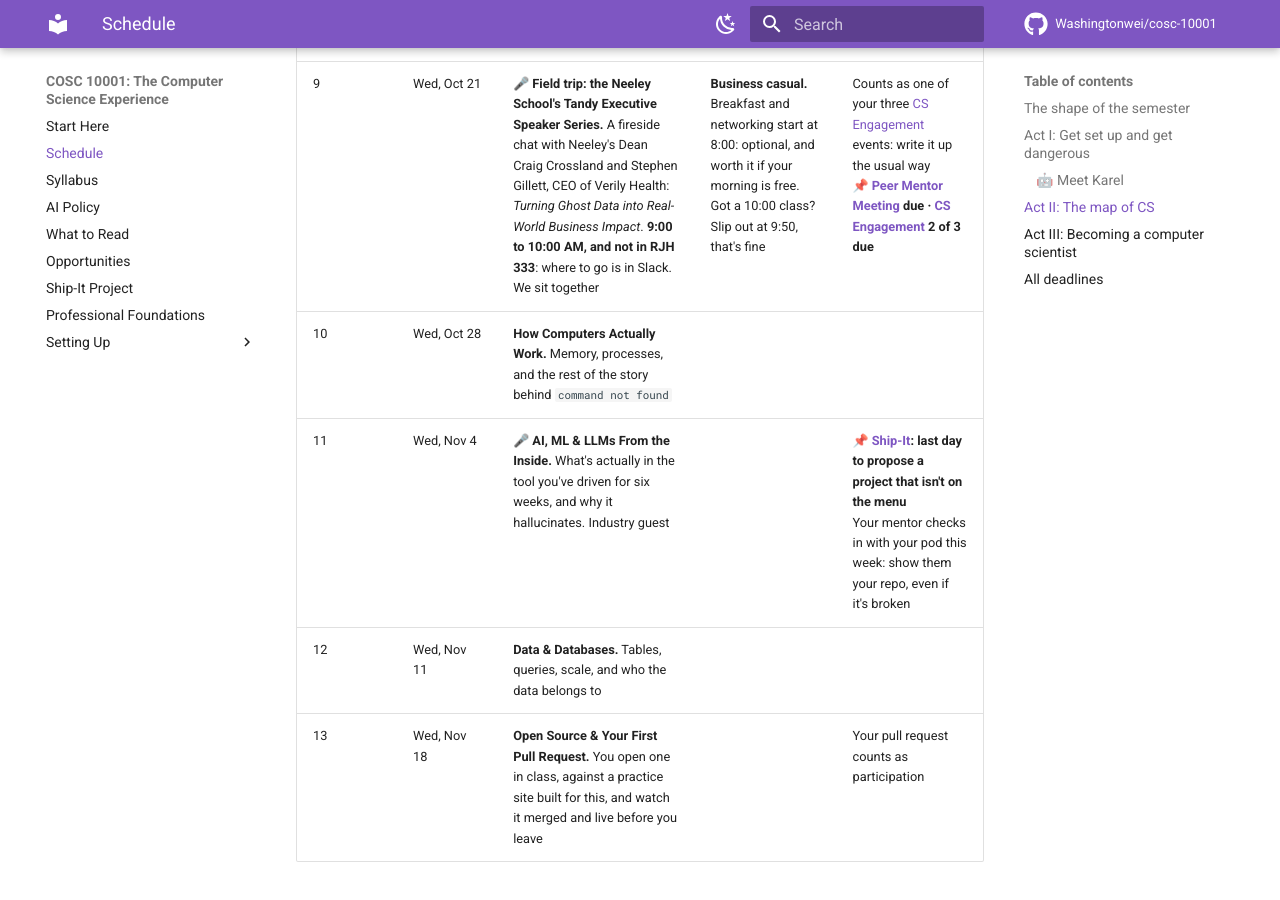
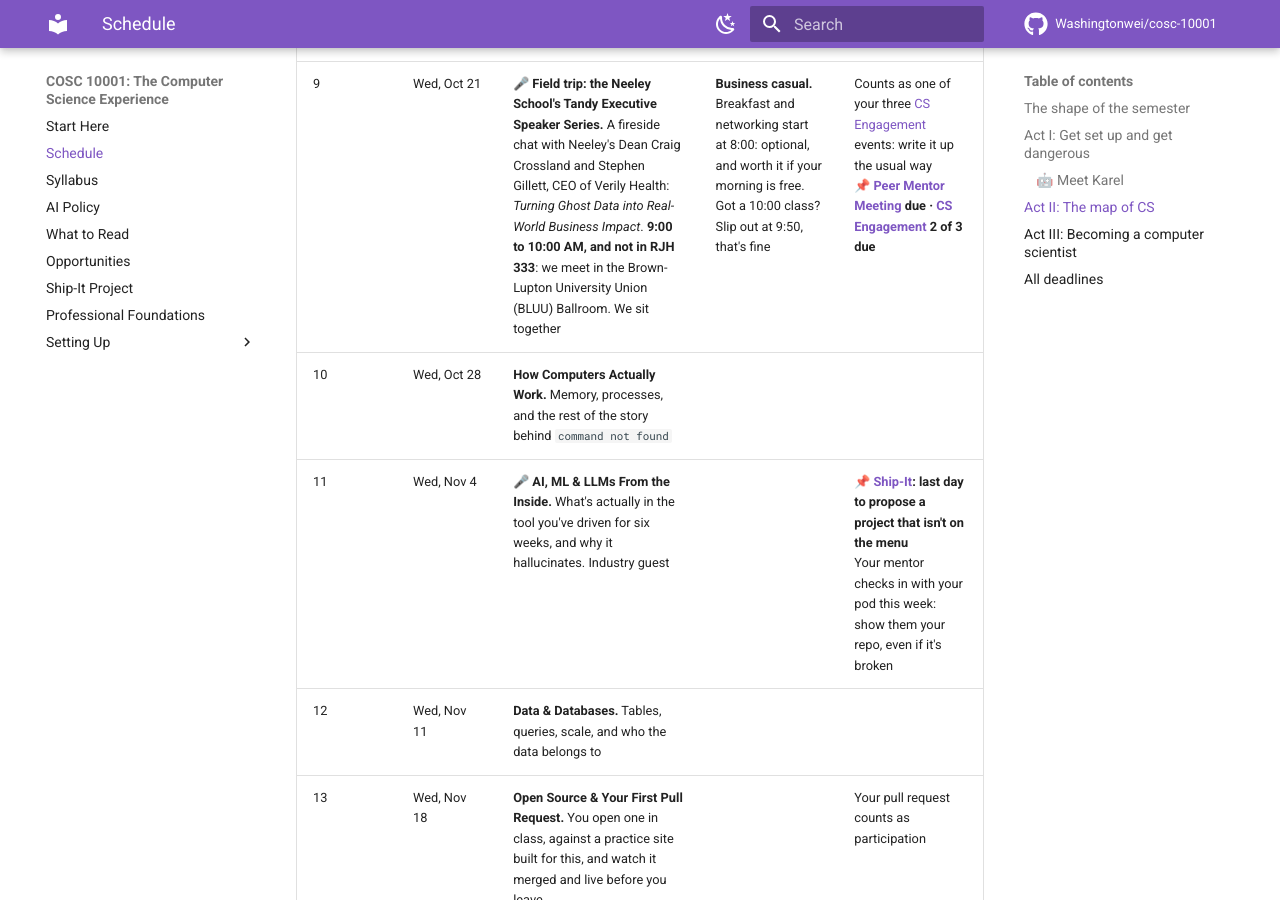
Before and after one commit to Washingtonwei/cosc-10001, an MkDocs documentation site: the page built from docs/schedule.md, in a window 1280 px wide and 900 px high, scrolled down 3282 px. Built offline with MkDocs 1.6.1 and Material for MkDocs 9.7.7, drawn with Linux system fonts in a browser that asks for light colours; comment, search, counter and statistics services are not loaded.

Commit message:
Schedule: Oct 21 meets in the BLUU Ballroom
Co-Authored-By: Claude Opus 5.5 <noreply@anthropic.com>

```diff
--- a/docs/schedule.md
+++ b/docs/schedule.md
@@ -42,7 +42,7 @@ Each session here closes with ten minutes of *"now do it with your agent"*, a sm
 | 6 | Wed, Sep 30 | 👥 **Thriving in College.** Student panel, no laptops. Your five peer mentors, and you ask the questions | Bring a question. Anonymous is fine | The written version, with deadlines, is **[Opportunities](opportunities.md)**<br>📌 [**Professional Foundations**](professional-foundations.md) **due** · [**CS Engagement**](syllabus.md#cs-engagement-experiences-3-15) **1 of 3 due**<br>[Ship-It](ship-it.md#timeline): pick your project and tell your pod what you chose |
 | 7 | Wed, Oct 7 | **Networks & the Internet.** What happens when you hit Enter on a URL<br>[Slides](week-07-slides.html){ .mat } | | 📌 [**Build Checkpoint 1**](syllabus.md#build-checkpoints-2-10) **due:** your Karel repository, your own world, and `NOTES.md` |
 | 8 | Wed, Oct 14 | ❌ **No class: cancelled.** The session would have been **Cybersecurity & Digital Risk**: threat models, a phishing teardown of real messages, and a live attack on a website built to be broken. The slides are yours to read on your own<br>[Slides](week-08-slides.html){ .mat } | | |
-| 9 | Wed, Oct 21 | 🎤 **Field trip: the Neeley School's Tandy Executive Speaker Series.** A fireside chat with Neeley's Dean Craig Crossland and Stephen Gillett, CEO of Verily Health: *Turning Ghost Data into Real-World Business Impact*. **9:00 to 10:00 AM, and not in RJH 333**: where to go is in Slack. We sit together | **Business casual.** Breakfast and networking start at 8:00: optional, and worth it if your morning is free. Got a 10:00 class? Slip out at 9:50, that's fine | Counts as one of your three [CS Engagement](syllabus.md#cs-engagement-experiences-3-15) events: write it up the usual way<br>📌 [**Peer Mentor Meeting**](syllabus.md#peer-mentor-meeting-10) **due · [CS Engagement](syllabus.md#cs-engagement-experiences-3-15) 2 of 3 due** |
+| 9 | Wed, Oct 21 | 🎤 **Field trip: the Neeley School's Tandy Executive Speaker Series.** A fireside chat with Neeley's Dean Craig Crossland and Stephen Gillett, CEO of Verily Health: *Turning Ghost Data into Real-World Business Impact*. **9:00 to 10:00 AM, and not in RJH 333**: we meet in the Brown-Lupton University Union (BLUU) Ballroom. We sit together | **Business casual.** Breakfast and networking start at 8:00: optional, and worth it if your morning is free. Got a 10:00 class? Slip out at 9:50, that's fine | Counts as one of your three [CS Engagement](syllabus.md#cs-engagement-experiences-3-15) events: write it up the usual way<br>📌 [**Peer Mentor Meeting**](syllabus.md#peer-mentor-meeting-10) **due · [CS Engagement](syllabus.md#cs-engagement-experiences-3-15) 2 of 3 due** |
 | 10 | Wed, Oct 28 | **How Computers Actually Work.** Memory, processes, and the rest of the story behind `command not found` | | |
 | 11 | Wed, Nov 4 | 🎤 **AI, ML & LLMs From the Inside.** What's actually in the tool you've driven for six weeks, and why it hallucinates. Industry guest | | 📌 [**Ship-It**](ship-it.md#timeline)**: last day to propose a project that isn't on the menu**<br>Your mentor checks in with your pod this week: show them your repo, even if it's broken |
 | 12 | Wed, Nov 11 | **Data & Databases.** Tables, queries, scale, and who the data belongs to | | |
```
